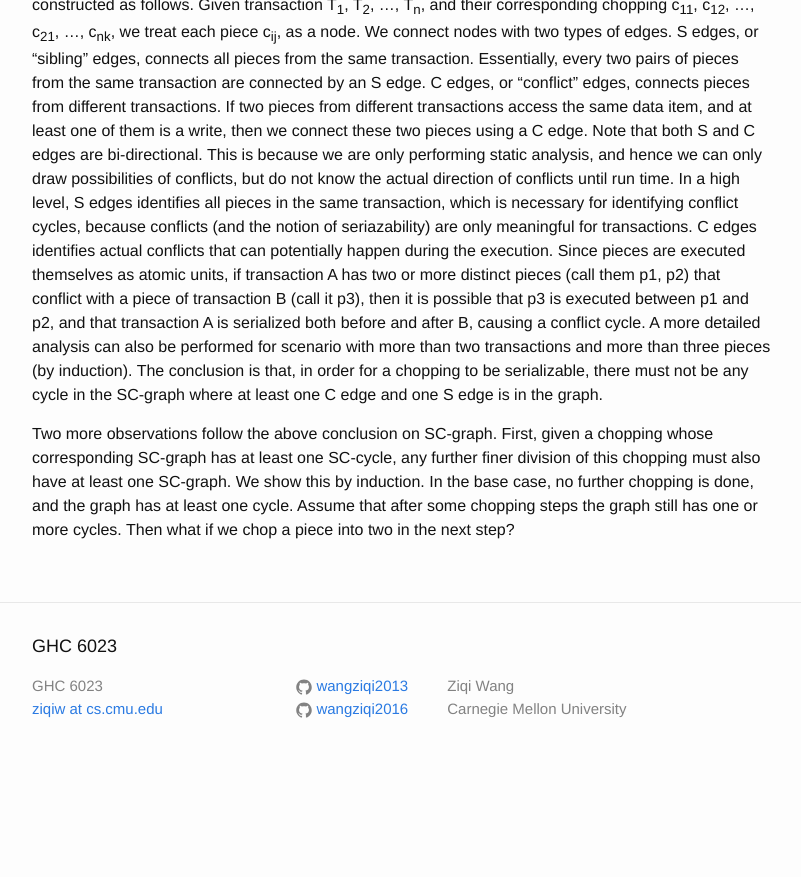
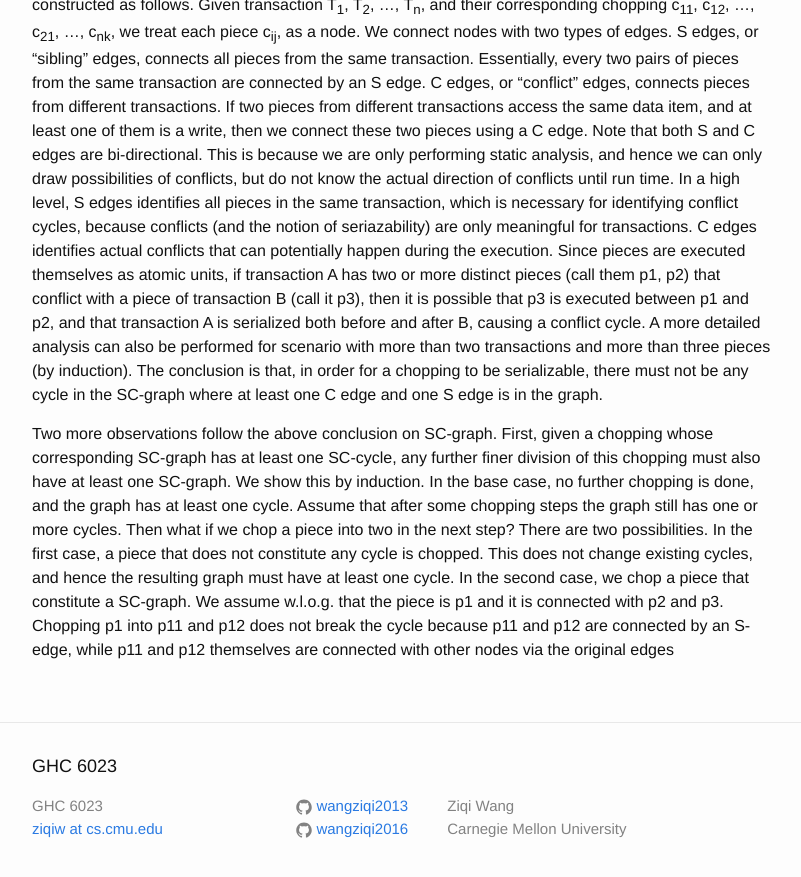
Before and after one commit to wangziqi2013/wangziqi2013.github.io, a Jekyll site: the page built from _posts/2019-01-02-Txn-Chopping.markdown, in a window 1280 px wide and 900 px high, scrolled down 1720 px. Shown: the top 877 px of the window, without its empty margins (238-1039 px from the left). Built offline with Jekyll 4.4.1, drawn with Linux system fonts in a browser that asks for light colours; before the commit the page ends 2500 px from its top, so only the background shows below that.

Commit message:
Finish proof

```diff
--- a/_posts/2019-01-02-Txn-Chopping.markdown
+++ b/_posts/2019-01-02-Txn-Chopping.markdown
@@ -79,4 +79,9 @@ C edge and one S edge is in the graph.
 Two more observations follow the above conclusion on SC-graph. First, given a chopping whose corresponding SC-graph has
 at least one SC-cycle, any further finer division of this chopping must also have at least one SC-graph. We show this by induction.
 In the base case, no further chopping is done, and the graph has at least one cycle. Assume that after some chopping steps
-the graph still has one or more cycles. Then what if we chop a piece into two in the next step?
+the graph still has one or more cycles. Then what if we chop a piece into two in the next step? There are two possibilities.
+In the first case, a piece that does not constitute any cycle is chopped. This does not change existing cycles, and hence
+the resulting graph must have at least one cycle. In the second case, we chop a piece that constitute a SC-graph. We assume
+w.l.o.g. that the piece is p1 and it is connected with p2 and p3. Chopping p1 into p11 and p12 does not break the cycle
+because p11 and p12 are connected by an S-edge, while p11 and p12 themselves are connected with other nodes via the
+original edges
```
